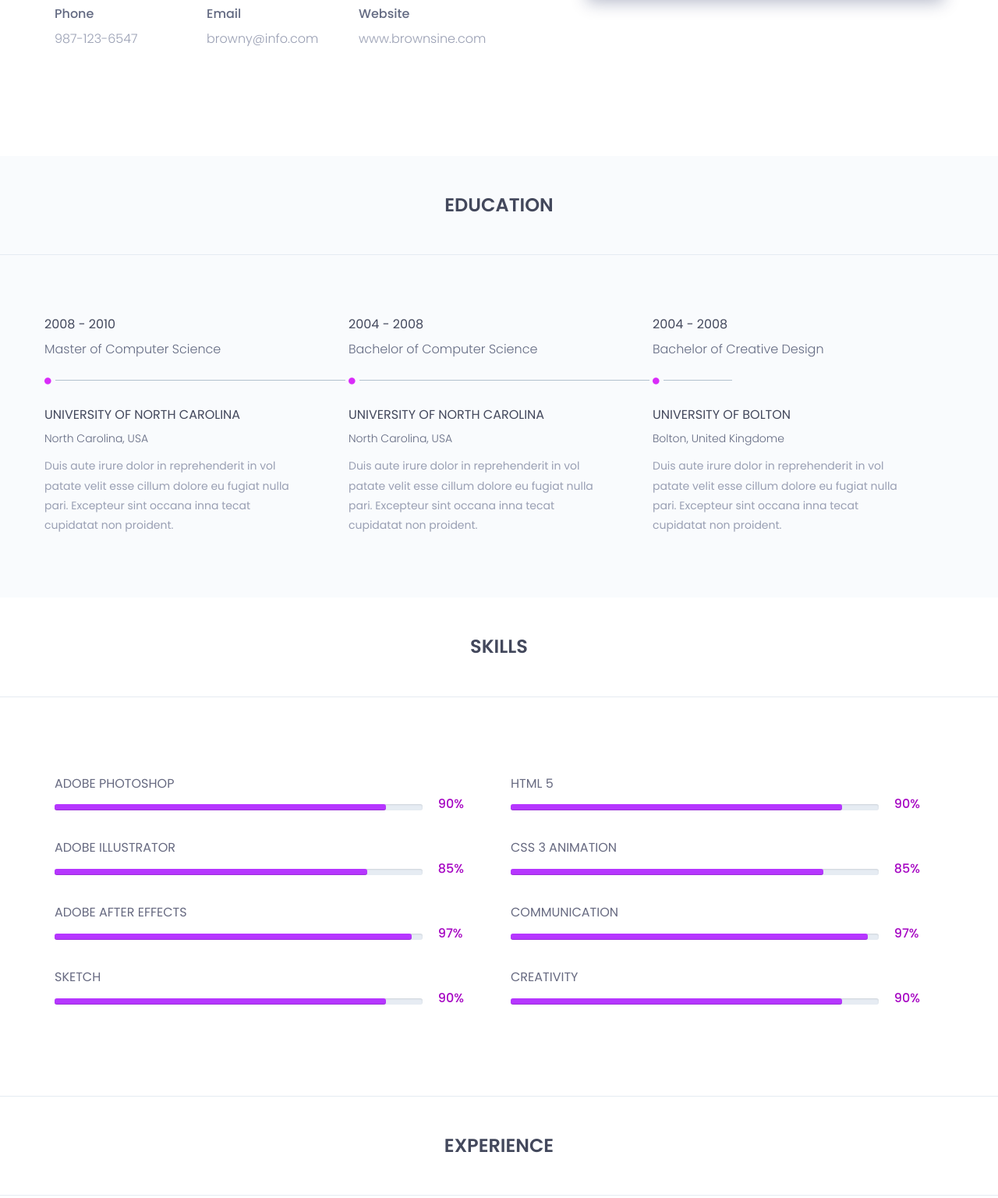
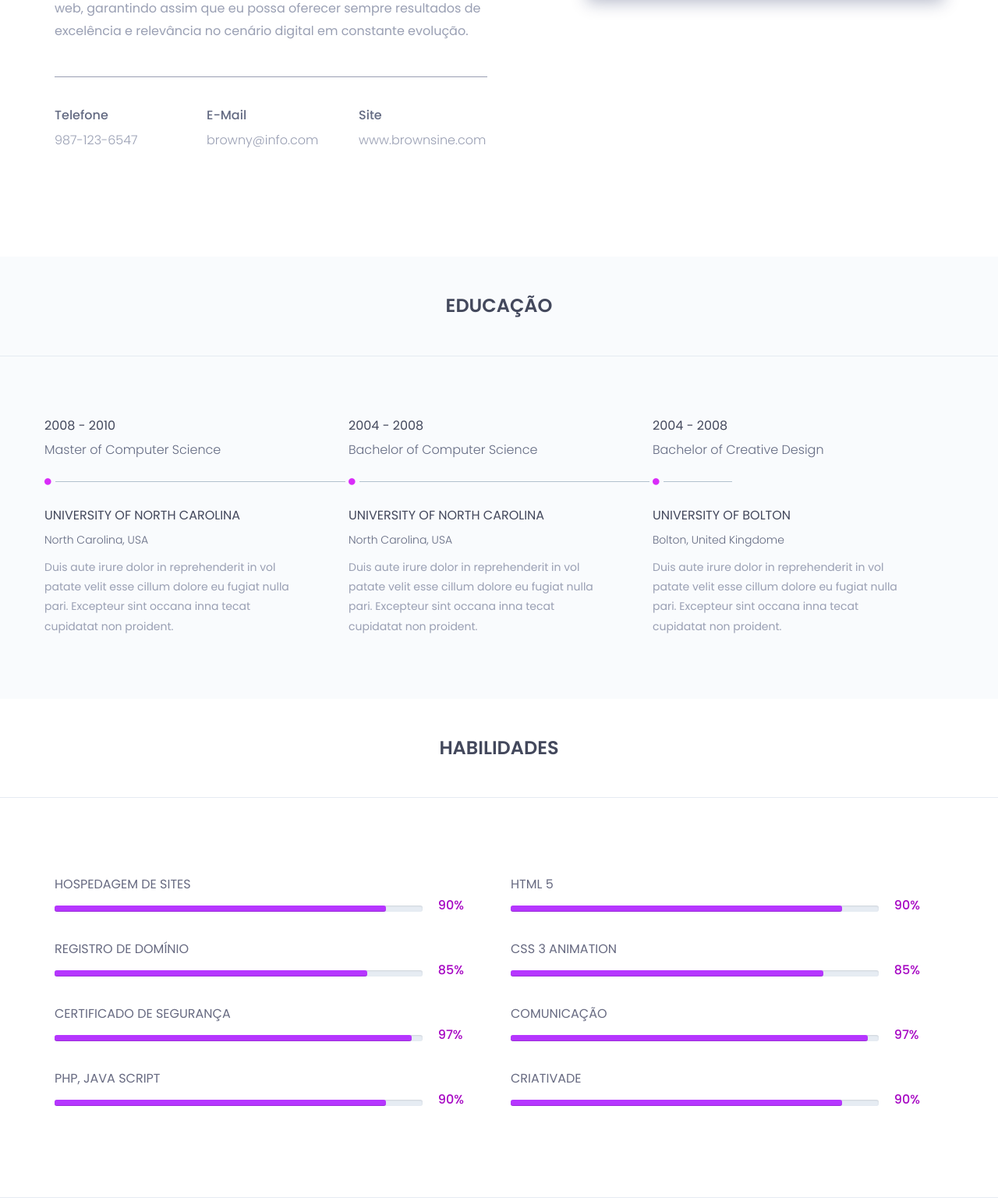
Before and after one commit to MaarihDiamond/Beldade, a plain HTML site: page index.html in a window 1280 px wide. Shown: the part 1587-3123 px from the top of the page at 78% size. Drawn offline with nearby package versions, Linux system fonts and the light colour scheme.

Commit message:
first commit

```diff
--- a/index.html
+++ b/index.html
@@ -125,27 +125,27 @@
 						<div class="col-sm-6">
 							<div class="single-about-txt">
 								<h3>
-									I am a Professional UI/UX Designer and Web developer. Consectetur an adipisi elita, sed do eiusmod tempor incididunt ut labore et dolore magna aliqua. Ut enim ad minim veniam quis nostrud.
+									Como um Designer Profissional especializado em UI/UX e desenvolvedor web experiente, estou dedicado a criar experiências digitais excepcionais e interfaces visualmente atraentes. Com um profundo entendimento das necessidades dos usuários e uma paixão pela inovação, estou comprometido em transformar ideias em produtos digitais de alta qualidade que impulsionem o engajamento e atendam aos objetivos dos clientes.
 								</h3>
 								<p>
-									Duis aute irure dolor in reprehenderit in voluptate velit esse cillum dolore eu fugiat nulla pariatur. Excepteur sint occaecat cupidatat non proident, sunt in culpa qui officia deserunt mollit anim id est laborum. Sed ut perspi unde omnis iste natus error sit voluptatem accusantium doloremque lauda ntium, totam rem aperiam, eaque ipsa quae ab illo inventore veritatis et quasi architecto beatae vitae dicta sunt explicabo. Nemo enim ipsam vo luptatem quia voluptas sit aspernatur aut odit aut fugit,
+									Minha abordagem integrada combina habilidades técnicas sólidas com uma sensibilidade estética refinada, resultando em soluções funcionais e esteticamente agradáveis que elevam a presença online de marcas e empresas. Estou constantemente buscando aprimorar minhas habilidades e me manter atualizado com as tendências mais recentes no campo do design e desenvolvimento web, garantindo assim que eu possa oferecer sempre resultados de excelência e relevância no cenário digital em constante evolução.
 								</p>
 								<div class="row">
 									<div class="col-sm-4">
 										<div class="single-about-add-info">
-											<h3>phone</h3>
+											<h3>Telefone</h3>
 											<p>987-123-6547</p>
 										</div>
 									</div>
 									<div class="col-sm-4">
 										<div class="single-about-add-info">
-											<h3>email</h3>
+											<h3>E-mail</h3>
 											<p>browny@info.com</p>
 										</div>
 									</div>
 									<div class="col-sm-4">
 										<div class="single-about-add-info">
-											<h3>website</h3>
+											<h3>Site</h3>
 											<p>www.brownsine.com</p>
 										</div>
 									</div>
@@ -201,7 +201,7 @@
 		<!--education start -->
 		<section id="education" class="education">
 			<div class="section-heading text-center">
-				<h2>education</h2>
+				<h2>Educação</h2>
 			</div>
 			<div class="container">
 				<div class="education-horizontal-timeline">
@@ -287,14 +287,14 @@
 		<section id="skills" class="skills">
 				<div class="skill-content">
 					<div class="section-heading text-center">
-						<h2>skills</h2>
+						<h2>habilidades</h2>
 					</div>
 					<div class="container">
 						<div class="row">
 							<div class="col-md-6">
 								<div class="single-skill-content">
 									<div class="barWrapper">
-										<span class="progressText">adobe photoshop</span>
+										<span class="progressText">Hospedagem de sites</span>
 										<div class="single-progress-txt">
 											<div class="progress ">
 												<div class="progress-bar" role="progressbar" aria-valuenow="90" aria-valuemin="10" aria-valuemax="100" style="">
@@ -305,7 +305,7 @@
 										</div>
 									</div><!-- /.barWrapper -->
 									<div class="barWrapper">
-										<span class="progressText">adobe illustrator</span>
+										<span class="progressText">Registro de domínio</span>
 										<div class="single-progress-txt">
 											<div class="progress ">
 											   <div class="progress-bar" role="progressbar" aria-valuenow="85" aria-valuemin="10" aria-valuemax="100" style="">
@@ -316,7 +316,7 @@
 										</div>
 									</div><!-- /.barWrapper -->
 									<div class="barWrapper">
-										<span class="progressText">adobe after effects</span>
+										<span class="progressText">Certificado de segurança</span>
 										<div class="single-progress-txt">
 											<div class="progress ">
 											   <div class="progress-bar" role="progressbar" aria-valuenow="97" aria-valuemin="10" aria-valuemax="100" style="">
@@ -327,7 +327,7 @@
 										</div>
 									</div><!-- /.barWrapper -->
 									<div class="barWrapper">
-										<span class="progressText">sketch</span>
+										<span class="progressText">php, java script</span>
 										<div class="single-progress-txt">
 											<div class="progress ">
 											   <div class="progress-bar" role="progressbar" aria-valuenow="90" aria-valuemin="10" aria-valuemax="100" style="">
@@ -364,7 +364,7 @@
 										</div>
 									</div><!-- /.barWrapper -->
 									<div class="barWrapper">
-										<span class="progressText">communication</span>
+										<span class="progressText">Comunicação</span>
 										<div class="single-progress-txt">
 											<div class="progress ">
 											   <div class="progress-bar" role="progressbar" aria-valuenow="97" aria-valuemin="10" aria-valuemax="100" style="">
@@ -375,7 +375,7 @@
 										</div>
 									</div><!-- /.barWrapper -->
 									<div class="barWrapper">
-										<span class="progressText"> creativity</span>
+										<span class="progressText"> Criativade </span>
 										<div class="single-progress-txt">
 											<div class="progress ">
 											   <div class="progress-bar" role="progressbar" aria-valuenow="90" aria-valuemin="10" aria-valuemax="100" style="">
@@ -397,7 +397,7 @@
 		<!--experience start -->
 		<section id="experience" class="experience">
 			<div class="section-heading text-center">
-				<h2>experience</h2>
+				<h2>Experiência</h2>
 			</div>
 			<div class="container">
 				<div class="experience-content">
@@ -572,7 +572,7 @@
 		<section id="profiles" class="profiles">
 			<div class="profiles-details">
 				<div class="section-heading text-center">
-					<h2>profiles</h2>
+					<h2>Ferramentas</h2>
 				</div>
 				<div class="container">
 					<div class="profiles-content">
```
